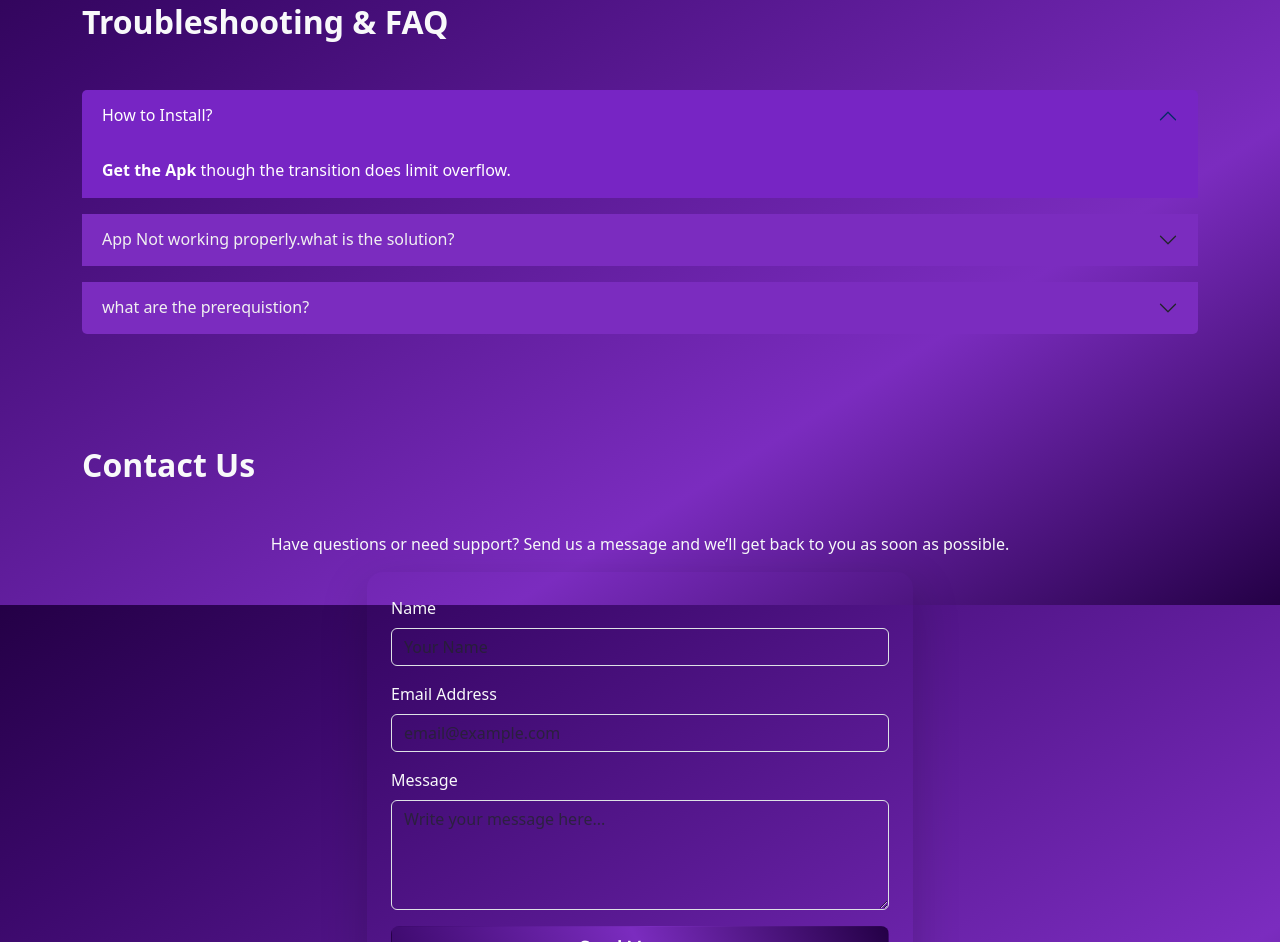
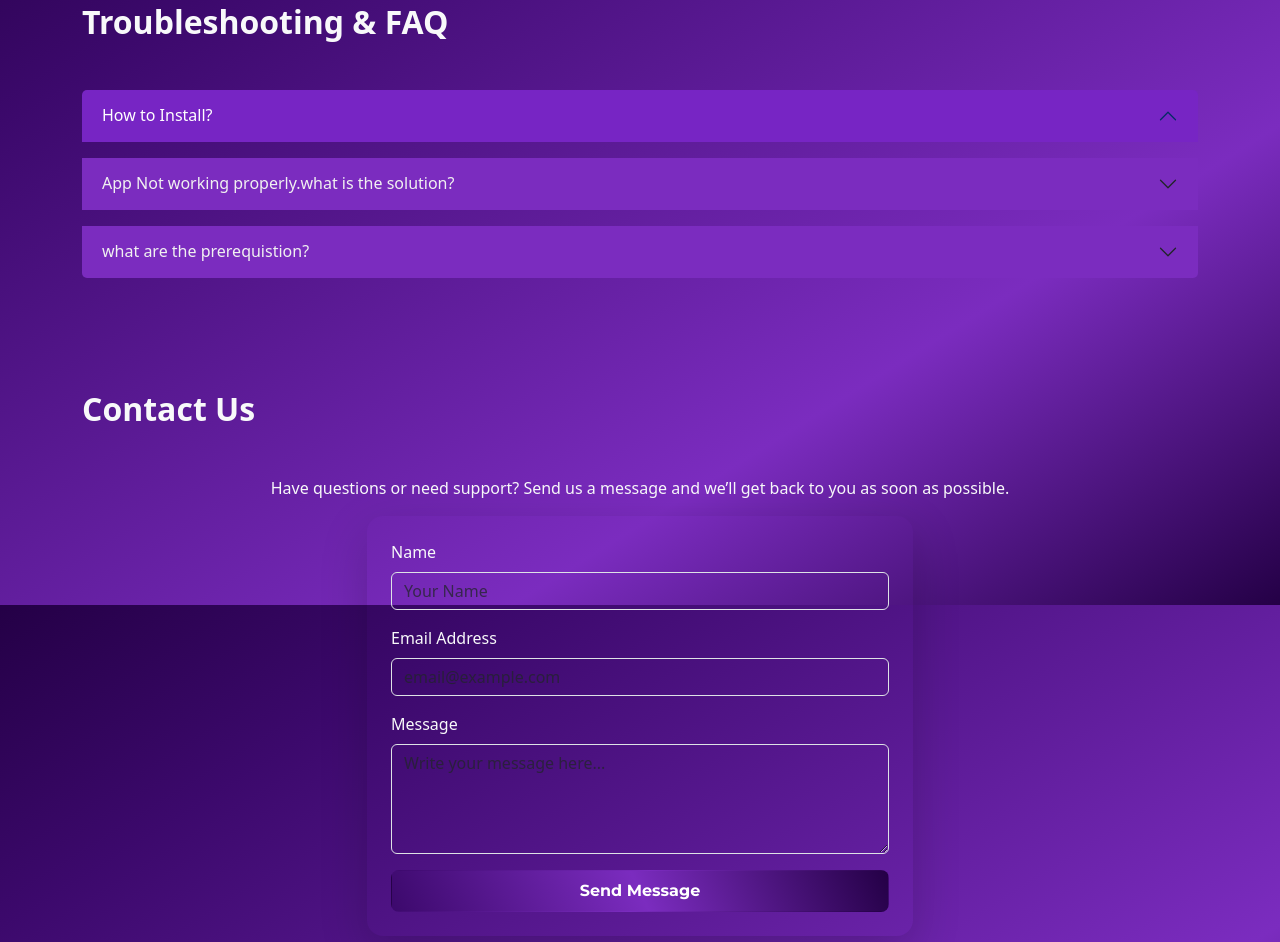
Before and after one commit to pssuganthi11/Music-downloader, a plain HTML site: page index.html in a window 1280 px wide. Shown: the part 2595-3537 px from the top of the page. Drawn offline with nearby package versions, Linux system fonts and the light colour scheme; files whose address does not match are found by name.

Commit message:
update:accordian

```diff
--- a/index.html
+++ b/index.html
@@ -265,7 +265,7 @@
                             How to Install?
                         </button>
                     </h2>
-                    <div id="collapseOne" class="accordion-collapse collapse show" aria-labelledby="headingOne"
+                    <div id="collapseOne" class="accordion-collapse collapse" aria-labelledby="headingOne"
                         data-bs-parent="#accordionExample">
                         <div class="accordion-body">
                             <strong>Get the Apk</strong>
```
